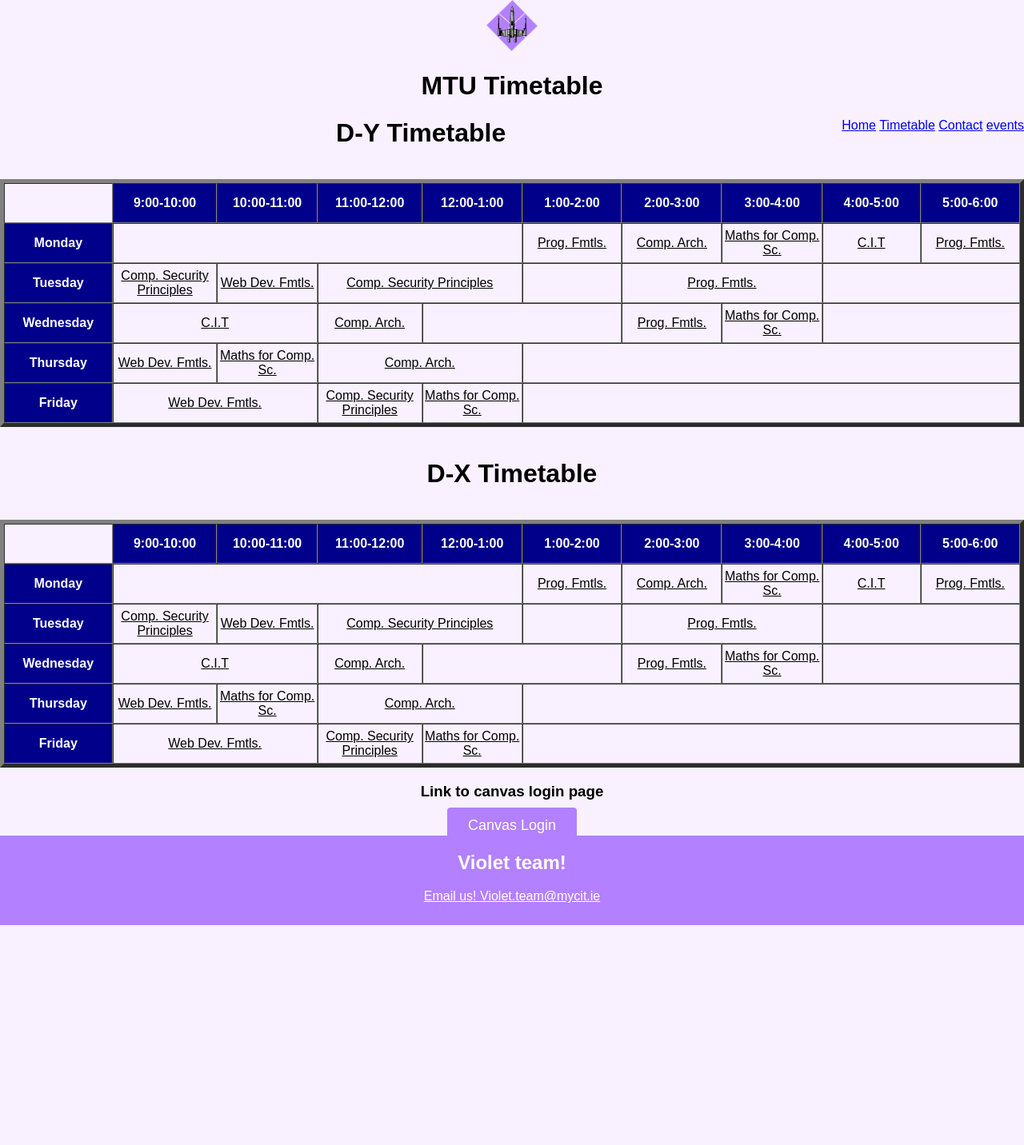
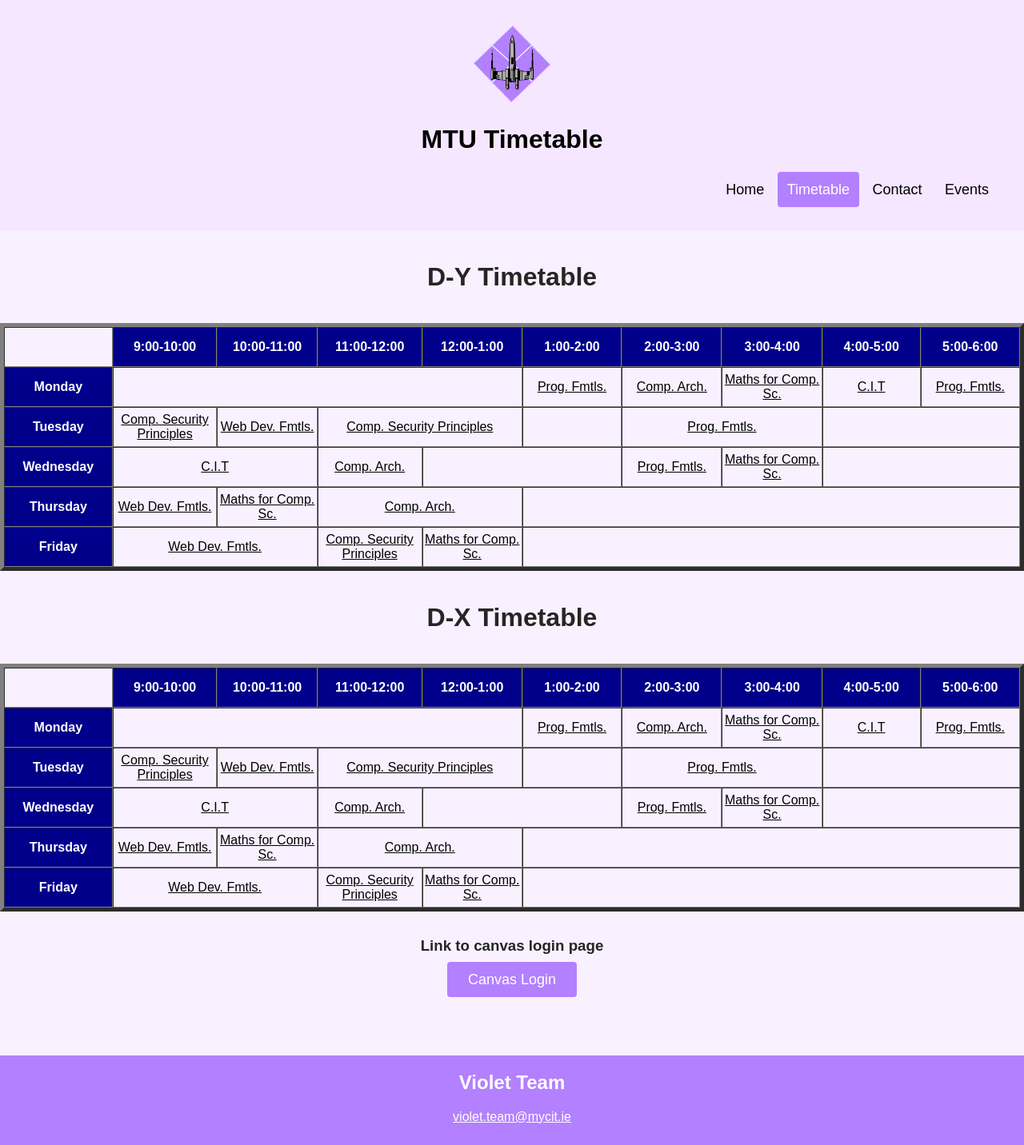
Before and after one commit to JaredWestley/Violet-Team, a plain HTML site: page timetable.html in a window 1280 px wide. Shown: the whole page at 80% size. Before the commit the page ends 1157 px from the top, so only its background shows below. Drawn offline with Linux system fonts and the light colour scheme.

Commit message:
started work on timetable

```diff
--- a/style.css
+++ b/style.css
@@ -152,6 +152,12 @@ footer {
     color: white;
 }
 
+div.bottom-button {
+    text-align: center;
+    margin-top: 2rem;
+    margin-bottom: 4rem;
+}
+
 .transparent_button {
     background-color: transparent;
     border: 0;
--- a/timetable.html
+++ b/timetable.html
@@ -1,27 +1,36 @@
 <!DOCTYPE html>
+<html lang="en">
 
 <head>
+
+    <title>Test Website - Timetable</title>
+    <meta charset="utf-8">
     <link rel="stylesheet" type="text/css" href="style.css" />
     <meta name="viewport" content="width=device-width, initial-scale=1">
     <link href="images/violet.png" rel="shortcut icon">
-  <title>Test Website - Timetable</title>
+
 </head>
 
 <body>
 
-  <div class="header">
-    <div  style="text-align: center; padding-bottom: 0.5;">
-      <a href="index.html" style="user-select: none;"><img src="images/violet.png" style="width: 5%; height: 5%;"></a>
+<div id="topper">
+
+    <header>
+        <div id="header-block">
+            <a href="#" class="no-select">
+                <img class="logo" src="images/violet.png" alt="Team Violet Logo">
+            </a>
             <h1>MTU Timetable</h1>
         </div>
-    <div class="header-right" style="padding-top: 0%;">
+        <div class="header-right">
             <a href="index.html">Home</a>
-      <a class="active" href="#timetable">Timetable</a>
+            <a class="active" href="#">Timetable</a>
             <a href="contact.html">Contact</a>
-      <a href="events.html">events</a>
+            <a href="events.html">Events</a>
         </div>
-  </div>
+    </header>
 
+    <main>
         <div class="table">
             <h1 style="text-align: center;">D-Y Timetable</h1>
             <br>
@@ -207,17 +216,21 @@
             </table>
         </div>
 
-  <div style="text-align: center;">
+        <div class="bottom-button">
             <h3>Link to canvas login page</h3>
             <a class="canvas-button" href="https://cit.instructure.com/">Canvas Login</a>
         </div>
 
+    </main>
+
+    <div id="pusher"></div>
+
+</div>
 
 <footer>
-    <h2 style="text-align: center;">Violet team!</h2>
-    <p style="text-align: center; padding-bottom: 1%;"><a href="mailto:violet.team@mycit.ie"
-        style="cursor: pointer; color: white;">Email us! Violet.team@mycit.ie</a></p>
+    <h2>Violet Team</h2>
+    <p><a class="select" href="mailto:violet.team@mycit.ie">violet.team@mycit.ie</a></p>
 </footer>
 
-
 </body>
+</html>
```
Also changed, not shown: events.html (+2 -0 lines). Lines whose indentation alone changed are shown as unchanged.
